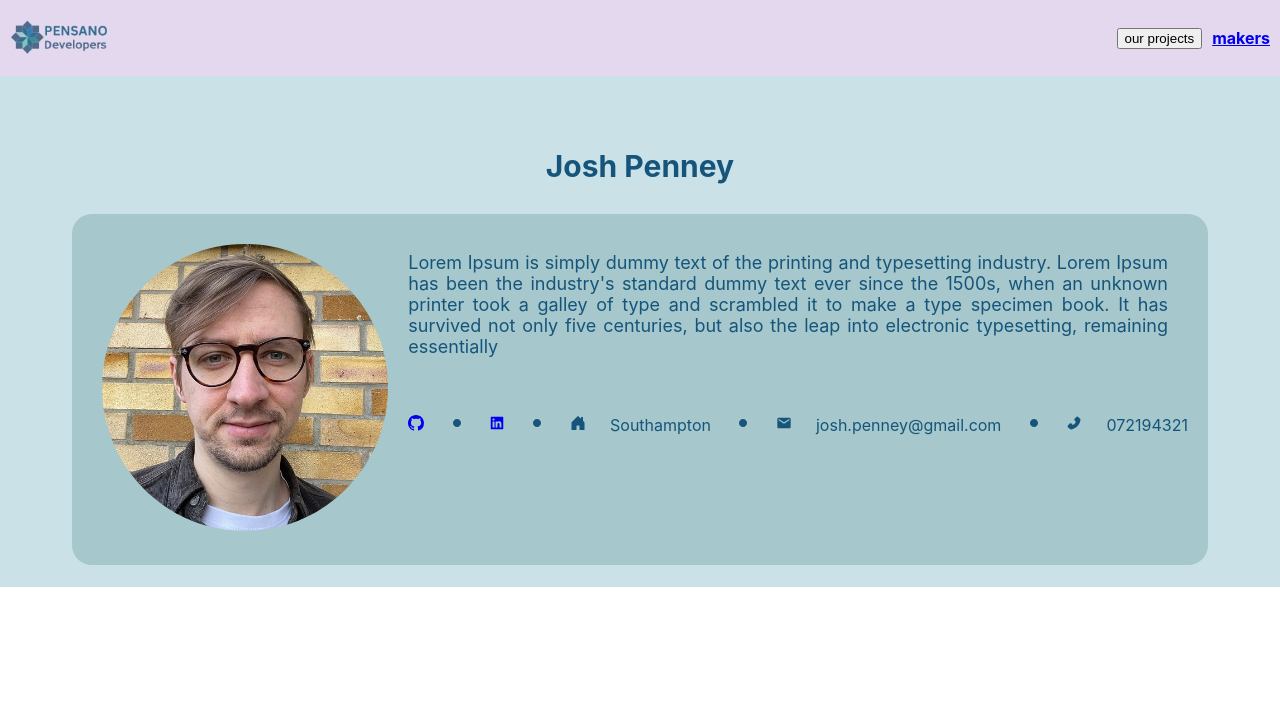
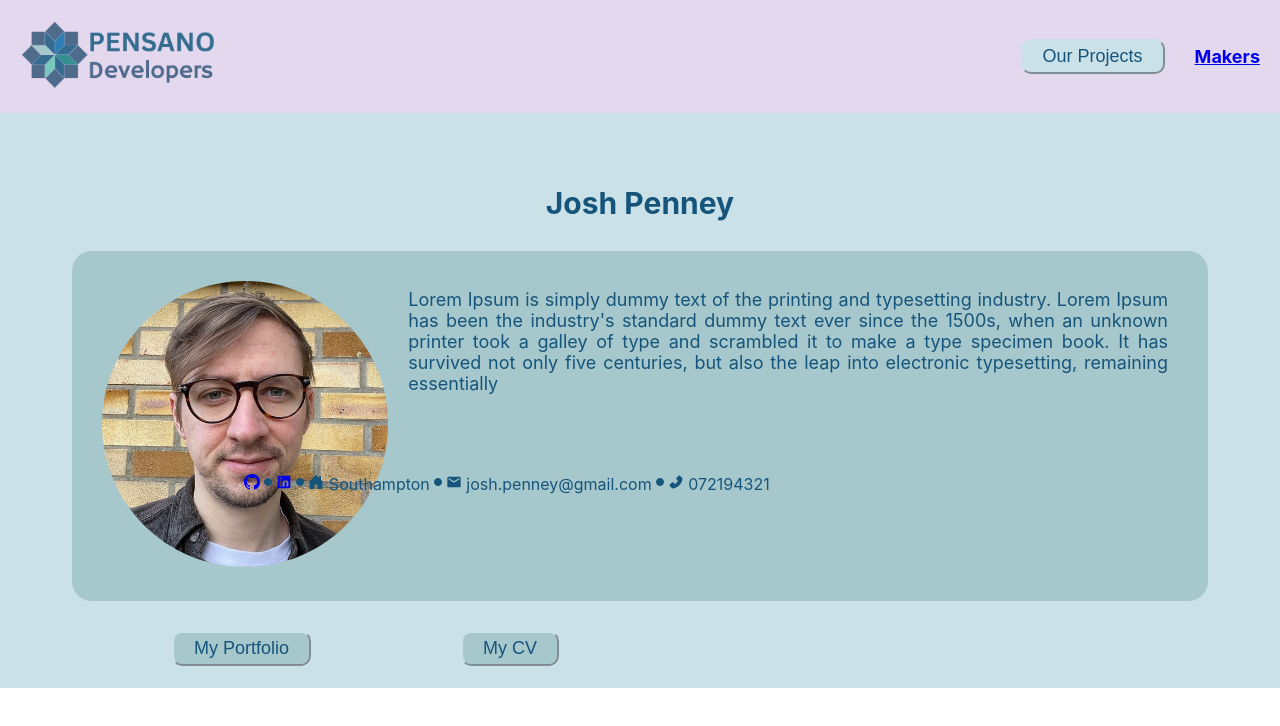
Before and after one commit to josh-p-git/josh-p-git.github.io, a React (Create React App) app: page / in a window 1280 px wide. Shown: the top 726 px of the page. Built offline with nearby package versions, Linux system fonts and the light colour scheme.

Commit message:
Add My Portfolio and My CV buttons

```diff
--- a/src/components/Josh/Josh.css
+++ b/src/components/Josh/Josh.css
@@ -48,3 +48,20 @@
   flex: 1;
   margin-right: 20px;
 }
+
+.buttons {
+  background-color: #A6C7CB;
+  flex-direction: column;
+  font-size: 18px;
+  color: #16557B;
+  padding-left: 20px;
+  padding-right: 20px;
+  padding-top: 5px;
+  padding-bottom: 5px;
+  border-radius: 10px;
+  border-color: #CBE1E8;
+  margin-top: 30px;
+  margin-left:150px;
+  /* justify-content: space-between; */
+  /* align-items: center; */
+}
--- a/src/components/Josh/Josh.js
+++ b/src/components/Josh/Josh.js
@@ -3,7 +3,7 @@ import ProfilePic from '../ProfilePic/ProfilePic'
 import josh from '../../images/Josh.svg'
 import Info from '../personalInfo/Info';
 
-export default function Josh() {
+export default function Josh({ handlePortfolio, handleCV, toggleComponents }) {
   return (
 
     <div className='pageContainer'>
@@ -31,7 +31,20 @@ export default function Josh() {
               email={"josh.penney@gmail.com"}
               />
             </div>
-      </div>
+          </div>
+
+          <div>
+            <button className='buttons' onClick={() => {
+                handlePortfolio(true)
+                toggleComponents(false)
+            }}>My Portfolio</button>
+
+            <button className='buttons' onClick={() => {
+                handleCV(true)
+                toggleComponents(false)
+            }}>My CV</button>
+          </div>
+
     </div>
   );
 }
--- a/src/components/Navbar/Navbar.css
+++ b/src/components/Navbar/Navbar.css
@@ -2,7 +2,7 @@
     display: flex;
     justify-content: space-between;
     align-items: center;
-    padding: 10px;
+    /* padding: 5px; */
     background-color: #E4D8EE;
     box-shadow: 0px 0px 10px rgba(0, 0, 0, 0.2);
   }
@@ -10,14 +10,27 @@
   .navbar img {
     cursor: pointer;
     height: 500;
+    margin-left: 20px;
   }
 
   .navbar .our-projects {
     display: flex;
     align-items: center;
     font-weight: bold;
+    margin-right: 20px;
+    font-size: 18px;
+    color: #16557B;
   }
 
   .navbar button {
-    margin-right: 10px;
+    margin-right: 30px;
+    background-color: #CBE1E8;
+    font-size: 18px;
+    color: #16557B;
+    padding-left: 20px;
+    padding-right: 20px;
+    padding-top: 5px;
+    padding-bottom: 5px;
+    border-radius: 10px;
+    border-color: #CBE1E8;
   }
--- a/src/components/Navbar/Navbar.js
+++ b/src/components/Navbar/Navbar.js
@@ -6,7 +6,7 @@ import logoNav from '../../images/logo-navbar.png'
 export default function Navbar({ handleOurProjects, toggleComponents }) {
     return (
         <div className="navbar">
-            <img src={logoNav} width="100" onClick={() => {
+            <img src={logoNav} width="200" onClick={() => {
                 handleOurProjects(false)
                 toggleComponents(true)
             }}/>
@@ -14,8 +14,8 @@ export default function Navbar({ handleOurProjects, toggleComponents }) {
                 <button onClick={() => {
                     handleOurProjects(true)
                     toggleComponents(false)
-                }}>our projects</button>
-                <a href='https://makers.tech' target="_blank">makers</a>
+                }}>Our Projects</button>
+                <a href='https://makers.tech' target="_blank">Makers</a>
             </div>
         </div>
         )
--- a/src/components/personalInfo/Info.css
+++ b/src/components/personalInfo/Info.css
@@ -1,14 +1,14 @@
 .info {
-  display: flex;
   padding: 20px;
   justify-content: space-between;
-  /*  margin-right: 10px;
-  margin-top: 10px;
-  margin-bottom: 10px;
-  padding-inline: 30px; */
+  align-items: center;
+  margin-top: 40px;
+  margin-right: 30px;
   color: #16557B;
+  /* below: to give space between items */
+  margin-inline-start: -20%;
 }
 
 .link:visited {
-  color: black;
+  color: #16557B;
 }
```
